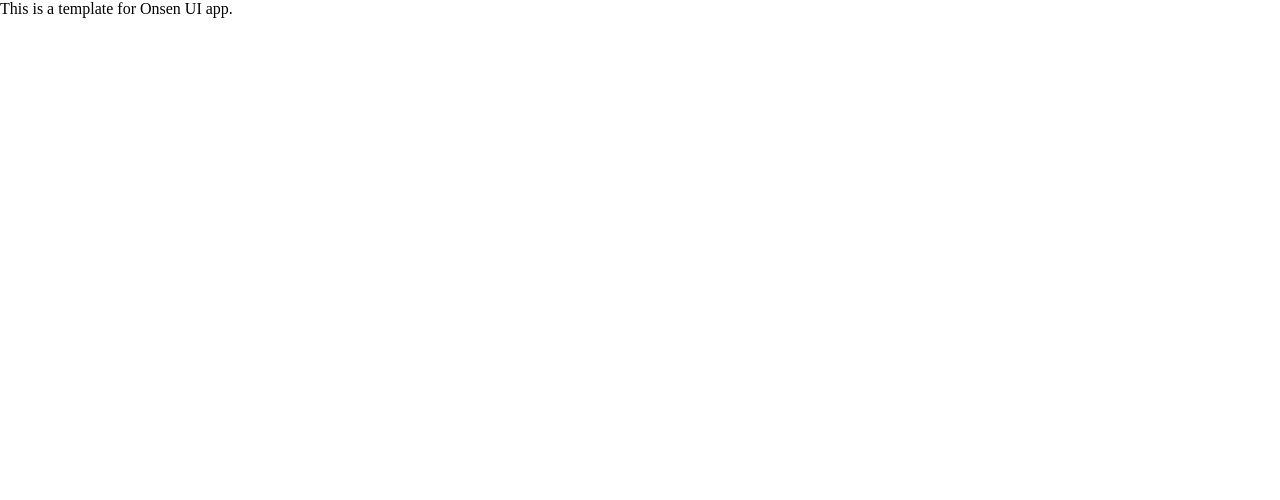
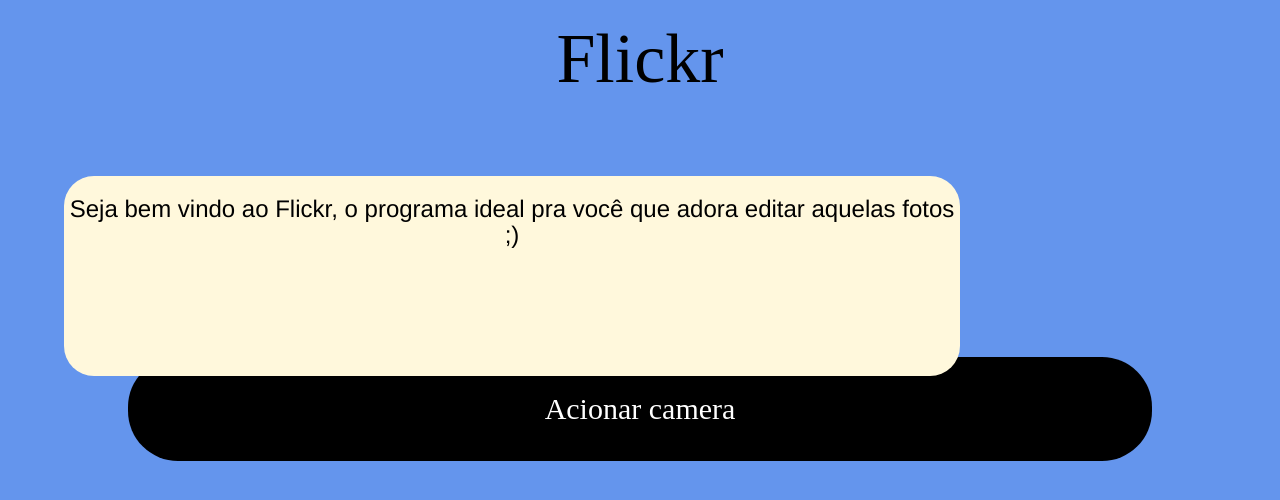
Before and after one commit to PauloDS98/filtroDeImagens, a website: page www/index.html in a window 1280 px wide. Drawn offline with Linux system fonts and the light colour scheme.

Commit message:
layout da pagina inicial feito \(designer\)

```diff
--- a/www/css/style.css
+++ b/www/css/style.css
@@ -1 +1,38 @@
 /**/
+
+body{
+  background-color: cornflowerblue;
+  color: black;
+  width: 100%;
+  height: 100%;
+  text-align: center;
+
+}
+
+.container{
+  position: fixed;
+  background-color: cornsilk;
+  width: 70%;
+  height: 25vh;
+  top: 22vh;
+  left: 8vh;
+  border-radius: 30px;
+  padding: 0;
+}
+
+h1{
+  font-family: Elephant;
+  font-size: 70px;
+}
+
+button{
+  width: 80%;
+  height: 13vh;
+  border-radius: 50px;
+  border: none;
+  color: white;
+  background-color: black;
+  font-size: 30px;
+  font-family: Elephant;
+  margin-top: 250px;
+}
--- a/www/index.html
+++ b/www/index.html
@@ -4,26 +4,53 @@
   <meta charset="utf-8">
   <meta name="viewport" content="width=device-width, initial-scale=1, maximum-scale=1, user-scalable=no, viewport-fit=cover">
   <meta http-equiv="Content-Security-Policy" content="default-src * data: gap: https://ssl.gstatic.com; style-src * 'unsafe-inline'; script-src * 'unsafe-inline' 'unsafe-eval'">
+
   <script src="components/loader.js"></script>
-  <script src="lib/onsenui/js/onsenui.min.js"></script>
+  <script src="components/jquery-3.4.1.min.js"></script>
+  <script src="components/acao.js"></script>
+
 
   <link rel="stylesheet" href="components/loader.css">
-  <link rel="stylesheet" href="lib/onsenui/css/onsenui.css">
-  <link rel="stylesheet" href="lib/onsenui/css/onsen-css-components.css">
+  <link rel="stylesheet" href="css/bootstrap.min.css">
   <link rel="stylesheet" href="css/style.css">
 
-  <script>
-    ons.ready(function() {
-      console.log("Onsen UI is ready!");
-    });
-
-    if (ons.platform.isIPhoneX()) {
-      document.documentElement.setAttribute('onsflag-iphonex-portrait', '');
-      document.documentElement.setAttribute('onsflag-iphonex-landscape', '');
-    }
-  </script>
 </head>
 <body>
-  This is a template for Onsen UI app.
+
+<body>
+
+     <div class="topo">
+      <h1>Flickr</h1>
+      </div>
+
+
+ <div class="container">
+
+
+
+
+
+
+        <div class="meio">
+          <h3>Seja bem vindo ao Flickr, o programa ideal pra você que adora editar aquelas fotos ;)</h3>
+
+
+        </div>
+
+  </div>
+
+
+        <div class="rodape">
+
+          <button class="camera" id="">Acionar camera</button>
+
+        </div>
+
+
+
+
+
+</body>
+
 </body>
 </html>
```
